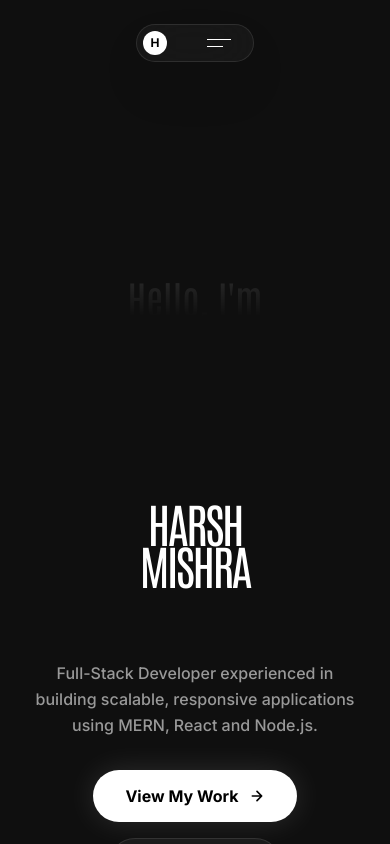
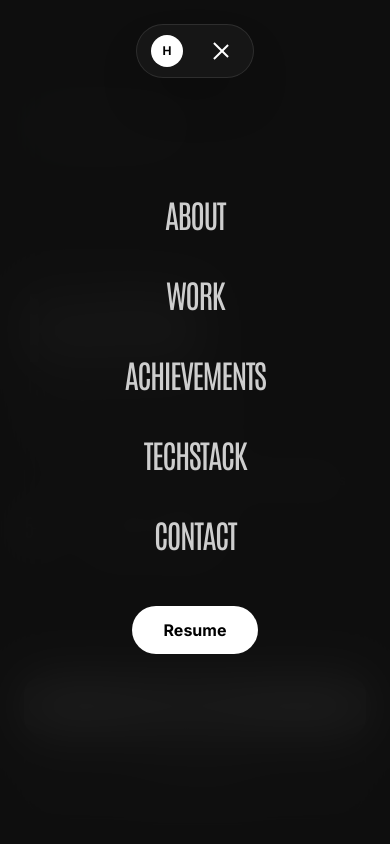
Before and after one commit to harshmishra00/My-Personal-Portfolio, a React (Vite) app: page / in a window 390 px wide. Both pictures are taken after a click on the button "Toggle menu". Shown: the top 844 px of the page. Built offline with nearby package versions, Linux system fonts and the light colour scheme.

Commit message:
Added mobile friendly touches

```diff
--- a/src/components/Achievements.jsx
+++ b/src/components/Achievements.jsx
@@ -4,7 +4,7 @@ import { achievements } from '../data/portfolioData';
 
 const Achievements = () => {
   return (
-    <section id="achievements" className="bg-background py-[160px] relative w-full overflow-hidden">
+    <section id="achievements" className="bg-background py-20 md:py-[160px] relative w-full overflow-hidden">
       <div className="container px-6 md:px-12 mx-auto max-w-[1200px]">
         <motion.div
            initial={{ opacity: 0, y: 50 }}
--- a/src/components/Hero.jsx
+++ b/src/components/Hero.jsx
@@ -3,13 +3,121 @@ import { motion } from 'framer-motion';
 
 const STATS = [
   { value: '5+', label: 'Projects' },
-  { value: '400+', label: 'DSA Problems' },
-  { value: '2026', label: 'Campus Lead' },
+  { value: '400+', label: 'DSA' },
+  { value: '2026', label: 'Lead' },
 ];
 
 const Hero = () => {
   return (
-    <section id="hero" className="relative min-h-screen w-full flex flex-col items-center justify-center overflow-hidden bg-background pt-24 pb-16">
+    <section id="hero" className="relative min-h-screen w-full overflow-hidden bg-background">
+
+      {/* ═══════════════════════════════════════════════════
+          MOBILE LAYOUT  (hidden on md and above)
+      ═══════════════════════════════════════════════════ */}
+      <div className="md:hidden flex flex-col min-h-screen px-6 pt-28 pb-10">
+
+        {/* Available badge */}
+        <motion.div
+          initial={{ opacity: 0, y: -12 }}
+          animate={{ opacity: 1, y: 0 }}
+          transition={{ duration: 0.6 }}
+          className="flex items-center gap-2 self-start bg-white/5 border border-white/10 px-4 py-1.5 rounded-full mb-8"
+        >
+          <span className="relative flex h-2 w-2">
+            <span className="animate-ping absolute inline-flex h-full w-full rounded-full bg-[#22C55E] opacity-75" />
+            <span className="relative inline-flex rounded-full h-2 w-2 bg-[#22C55E]" />
+          </span>
+          <span className="text-white/60 text-xs font-medium tracking-wide">Available for work</span>
+        </motion.div>
+
+        {/* Name — takes up most of screen */}
+        <div className="flex-1 flex flex-col justify-center">
+
+          {/* Faint "Hello I'm" label */}
+          <motion.p
+            initial={{ opacity: 0 }}
+            animate={{ opacity: 0.25 }}
+            transition={{ duration: 1, delay: 0.2 }}
+            className="text-white text-xs uppercase tracking-[0.3em] font-medium mb-4"
+          >
+            Hello, I'm
+          </motion.p>
+
+          {/* Giant name */}
+          <div className="overflow-hidden mb-1">
+            <motion.span
+              initial={{ y: '105%' }}
+              animate={{ y: 0 }}
+              transition={{ duration: 0.9, delay: 0.3, ease: [0.22, 1, 0.36, 1] }}
+              className="block font-display text-[22vw] leading-[0.85] tracking-tighter uppercase text-white"
+            >
+              Harsh
+            </motion.span>
+          </div>
+          <div className="overflow-hidden mb-8">
+            <motion.span
+              initial={{ y: '105%' }}
+              animate={{ y: 0 }}
+              transition={{ duration: 0.9, delay: 0.45, ease: [0.22, 1, 0.36, 1] }}
+              className="block font-display text-[22vw] leading-[0.85] tracking-tighter uppercase"
+              style={{ WebkitTextStroke: '1.5px rgba(255,255,255,0.4)', color: 'transparent' }}
+            >
+              Mishra
+            </motion.span>
+          </div>
+
+          {/* Role line */}
+          <motion.p
+            initial={{ opacity: 0, x: -20 }}
+            animate={{ opacity: 1, x: 0 }}
+            transition={{ duration: 0.8, delay: 0.9 }}
+            className="text-white/45 text-sm font-medium mb-6 border-l border-white/15 pl-4"
+          >
+            Full-Stack Developer · MERN · React · Node.js
+          </motion.p>
+
+          {/* Stats row */}
+          <motion.div
+            initial={{ opacity: 0 }}
+            animate={{ opacity: 1 }}
+            transition={{ delay: 1.1 }}
+            className="flex items-center gap-6 mb-10"
+          >
+            {STATS.map((s, i) => (
+              <div key={i} className="flex flex-col">
+                <span className="font-display text-2xl text-white leading-none tracking-tighter">{s.value}</span>
+                <span className="text-white/25 text-[10px] uppercase tracking-widest mt-0.5 font-medium">{s.label}</span>
+              </div>
+            ))}
+          </motion.div>
+        </div>
+
+        {/* CTAs — pinned to bottom */}
+        <motion.div
+          initial={{ opacity: 0, y: 24 }}
+          animate={{ opacity: 1, y: 0 }}
+          transition={{ duration: 0.8, delay: 1.3 }}
+          className="flex flex-col gap-3"
+        >
+          <a
+            href="#work"
+            className="w-full text-center bg-white text-black py-4 rounded-2xl text-base font-bold active:scale-95 transition-transform shadow-[0_0_30px_rgba(255,255,255,0.1)]"
+          >
+            View My Work →
+          </a>
+          <a
+            href="mailto:harshschoollife@gmail.com"
+            className="w-full text-center border border-white/10 bg-white/5 text-white/80 py-4 rounded-2xl text-base font-semibold active:scale-95 transition-transform"
+          >
+            Let's Connect
+          </a>
+        </motion.div>
+      </div>
+
+      {/* ═══════════════════════════════════════════════════
+          DESKTOP LAYOUT  (hidden on mobile)
+      ═══════════════════════════════════════════════════ */}
+      <div className="hidden md:flex flex-col items-center justify-center min-h-screen pt-24 pb-16">
 
         {/* Background Text */}
         <div className="absolute inset-0 flex items-center justify-center z-0 pointer-events-none select-none">
@@ -17,7 +125,7 @@ const Hero = () => {
             initial={{ opacity: 0, scale: 0.9 }}
             animate={{ opacity: 0.1, scale: 1 }}
             transition={{ duration: 1.5, ease: 'easeOut' }}
-          className="font-display text-[10vw] md:text-[12vw] leading-none bg-gradient-to-b from-white to-[#0F0F0F] bg-clip-text text-transparent whitespace-nowrap mb-[32rem]"
+            className="font-display text-[12vw] leading-none bg-gradient-to-b from-white to-[#0F0F0F] bg-clip-text text-transparent whitespace-nowrap mb-[32rem] text-center"
           >
             Hello, I'm
           </motion.span>
@@ -37,21 +145,20 @@ const Hero = () => {
         </div>
 
         {/* Spacer */}
-      <div className="relative w-full max-w-[1200px] h-[500px] md:h-[600px]" />
+        <div className="relative w-full max-w-[1200px] h-[600px]" />
 
         {/* Subtext and CTA */}
         <motion.div
           initial={{ opacity: 0, y: 40 }}
           animate={{ opacity: 1, y: 0 }}
           transition={{ duration: 1, delay: 1 }}
-        className="relative mt-16 flex flex-col items-center max-w-[640px] text-center px-6 gap-8"
+          className="relative flex flex-col items-center max-w-[640px] text-center px-6 gap-8"
         >
-        <h5 className="relative z-0 text-[#999999] text-base md:text-lg font-medium leading-relaxed">
+          <h5 className="text-[#999999] text-base lg:text-lg font-medium leading-relaxed">
             Full-Stack Developer experienced in building scalable, responsive applications using MERN, React and Node.js.
           </h5>
 
-        {/* CTAs */}
-        <div className="relative z-30 flex flex-col sm:flex-row items-center gap-4">
+          <div className="flex items-center gap-4">
             <a href="#work" className="group flex items-center gap-2.5 bg-white text-black px-8 py-3.5 rounded-full text-base font-bold hover:bg-white/90 transition-all hover:scale-105 active:scale-95 shadow-[0_0_30px_rgba(255,255,255,0.12)]">
               View My Work
               <svg className="w-4 h-4 transition-transform duration-300 group-hover:translate-x-0.5" viewBox="0 0 24 24" fill="none" stroke="currentColor" strokeWidth="2.5" strokeLinecap="round" strokeLinejoin="round">
@@ -63,7 +170,6 @@ const Hero = () => {
             </a>
           </div>
 
-        {/* Stats */}
           <motion.div
             initial={{ opacity: 0 }}
             animate={{ opacity: 1 }}
@@ -78,7 +184,6 @@ const Hero = () => {
             ))}
           </motion.div>
 
-        {/* Available badge */}
           <div className="flex items-center gap-2.5 bg-white/5 border border-white/10 px-5 py-2 rounded-full backdrop-blur-sm">
             <div className="relative flex h-2 w-2">
               <span className="animate-ping absolute inline-flex h-full w-full rounded-full bg-[#22C55E] opacity-75" />
@@ -87,6 +192,7 @@ const Hero = () => {
             <span className="text-white/60 text-xs font-medium tracking-wide">Available for work</span>
           </div>
         </motion.div>
+      </div>
     </section>
   );
 };
--- a/src/components/Navbar.jsx
+++ b/src/components/Navbar.jsx
@@ -1,22 +1,38 @@
 import React, { useState, useEffect } from 'react';
+import { motion, AnimatePresence } from 'framer-motion';
 
 const Navbar = () => {
   const [isVisible, setIsVisible] = useState(false);
+  const [menuOpen, setMenuOpen] = useState(false);
 
   useEffect(() => {
-    // Small delay to animate navbar in on load
     const timer = setTimeout(() => setIsVisible(true), 500);
     return () => clearTimeout(timer);
   }, []);
 
+  // Close menu on resize to desktop
+  useEffect(() => {
+    const onResize = () => { if (window.innerWidth >= 1024) setMenuOpen(false); };
+    window.addEventListener('resize', onResize);
+    return () => window.removeEventListener('resize', onResize);
+  }, []);
+
+  const navLinks = [
+    { href: '#about', label: 'About' },
+    { href: '#work', label: 'Work' },
+    { href: '#achievements', label: 'Achievements' },
+    { href: '#services', label: 'TechStack' },
+    { href: '#footer', label: 'Contact' },
+  ];
+
   return (
+    <>
       <nav
-      className={`fixed top-6 left-1/2 -translate-x-1/2 z-[100] w-full max-w-fit px-4 transition-all duration-1000 ease-out ${isVisible ? "opacity-100 translate-y-0" : "opacity-0 -translate-y-20"
-        }`}
+        className={`fixed top-6 left-1/2 -translate-x-1/2 z-[100] w-full max-w-fit px-4 transition-all duration-1000 ease-out ${isVisible ? 'opacity-100 translate-y-0' : 'opacity-0 -translate-y-20'}`}
       >
         <div className="flex items-center justify-between gap-6 px-1.5 py-1.5 bg-[#1a1a1a]/80 backdrop-blur-xl border border-white/10 rounded-full shadow-2xl">
 
-        {/* Left Links */}
+          {/* Left Links — desktop only */}
           <div className="hidden lg:flex items-center gap-1 pl-4">
             <NavLink href="#about" label="About" />
             <NavLink href="#work" label="Work" />
@@ -24,11 +40,11 @@ const Navbar = () => {
           </div>
 
           {/* Logo */}
-        <div className="w-6 h-6 rounded-full bg-white flex items-center justify-center font-bold text-black text-xs">
+          <div className="w-8 h-8 lg:w-6 lg:h-6 rounded-full bg-white flex items-center justify-center font-bold text-black text-xs ml-2 lg:ml-0">
             H
           </div>
 
-        {/* Right Links */}
+          {/* Right Links — desktop only */}
           <div className="hidden lg:flex items-center gap-1 pr-1.5">
             <NavLink href="#services" label="TechStack" />
             <NavLink href="#footer" label="Contact" />
@@ -47,19 +63,56 @@ const Navbar = () => {
             </a>
           </div>
 
-        {/* Mobile Menu Button */}
-        <div className="lg:hidden pr-4 pl-2">
-          <button className="text-white p-2 relative w-8 h-6 flex flex-col justify-center gap-1.5">
-            <div className="w-6 h-0.5 bg-white transition-all"></div>
-            <div className="w-4 h-0.5 bg-white transition-all self-end"></div>
+          {/* Hamburger — mobile only */}
+          <button
+            onClick={() => setMenuOpen(o => !o)}
+            className="lg:hidden pr-3 pl-1 flex flex-col justify-center gap-1.5 w-10 h-10"
+            aria-label="Toggle menu"
+          >
+            <span className={`block w-5 h-0.5 bg-white transition-all duration-300 origin-center ${menuOpen ? 'rotate-45 translate-y-[7px]' : ''}`} />
+            <span className={`block h-0.5 bg-white transition-all duration-300 ${menuOpen ? 'w-0 opacity-0' : 'w-4'}`} />
+            <span className={`block w-5 h-0.5 bg-white transition-all duration-300 origin-center ${menuOpen ? '-rotate-45 -translate-y-[7px]' : ''}`} />
           </button>
         </div>
-      </div>
       </nav>
+
+      {/* Mobile slide-down menu */}
+      <AnimatePresence>
+        {menuOpen && (
+          <motion.div
+            key="mobile-menu"
+            initial={{ opacity: 0, y: -20 }}
+            animate={{ opacity: 1, y: 0 }}
+            exit={{ opacity: 0, y: -20 }}
+            transition={{ duration: 0.25, ease: 'easeOut' }}
+            className="fixed inset-0 z-[99] bg-[#0f0f0f]/95 backdrop-blur-xl flex flex-col items-center justify-center gap-8 lg:hidden"
+          >
+            {navLinks.map(link => (
+              <a
+                key={link.href}
+                href={link.href}
+                onClick={() => setMenuOpen(false)}
+                className="font-display text-[clamp(2rem,8vw,3.5rem)] uppercase text-white/80 hover:text-white tracking-tighter transition-colors"
+              >
+                {link.label}
+              </a>
+            ))}
+            <a
+              href="/My-Cv-Updated (1).pdf"
+              target="_blank"
+              rel="noopener noreferrer"
+              onClick={() => setMenuOpen(false)}
+              className="mt-4 px-8 py-3 bg-white text-black rounded-full font-bold text-base"
+            >
+              Resume
+            </a>
+          </motion.div>
+        )}
+      </AnimatePresence>
+    </>
   );
 };
 
-// Helper component for animated links
 const NavLink = ({ href, label }) => (
   <a href={href} className="group relative h-10 px-4 flex items-center overflow-hidden">
     <div className="relative flex flex-col transition-transform duration-500 ease-in-out group-hover:-translate-y-full">
--- a/src/components/Projects.jsx
+++ b/src/components/Projects.jsx
@@ -7,7 +7,7 @@ const Projects = () => {
     <section id="work" className="w-full bg-white text-[#0f0f0f] relative pt-[12vh] pb-[6vh]">
 
       {/* Section heading */}
-      <div className="container px-6 md:px-12 mx-auto mb-16">
+      <div className="container px-6 md:px-12 mx-auto mb-10 md:mb-16">
         <motion.p
           initial={{ opacity: 0, y: 20 }}
           whileInView={{ opacity: 1, y: 0 }}
@@ -27,7 +27,15 @@ const Projects = () => {
         </motion.h2>
       </div>
 
-      <div className="relative">
+      {/* Mobile: stacked cards */}
+      <div className="md:hidden flex flex-col gap-8 px-4">
+        {projects.map((project, index) => (
+          <MobileProjectCard key={project.id} project={project} index={index} />
+        ))}
+      </div>
+
+      {/* Desktop: sticky scroll stack */}
+      <div className="hidden md:block relative">
         {projects.map((project, index) => (
           <ProjectCard key={project.id} project={project} index={index} total={projects.length} />
         ))}
@@ -36,13 +44,62 @@ const Projects = () => {
   );
 };
 
-const ProjectCard = ({ project, index, total }) => {
+/* ── Mobile card ──────────────────────────────────── */
+const MobileProjectCard = ({ project, index }) => (
+  <motion.div
+    initial={{ opacity: 0, y: 40 }}
+    whileInView={{ opacity: 1, y: 0 }}
+    viewport={{ once: false, margin: '-60px' }}
+    transition={{ duration: 0.6, delay: index * 0.05 }}
+    className="rounded-[24px] border border-[#e5e5e5] bg-[#f5f5f5] overflow-hidden shadow-lg"
+  >
+    {/* Image */}
+    <div className="w-full h-[200px] overflow-hidden">
+      {project.image ? (
+        <img src={project.image} alt={project.title} className="w-full h-full object-cover" />
+      ) : (
+        <div className={`w-full h-full ${project.imageColor} flex items-center justify-center`}>
+          <span className="text-white/20 font-display text-2xl uppercase tracking-widest">{project.title}</span>
+        </div>
+      )}
+    </div>
+
+    {/* Content */}
+    <div className="p-6 space-y-4">
+      <div className="flex items-center gap-2 text-[#999] text-xs font-bold uppercase tracking-widest">
+        <span>{project.year}</span><span>•</span><span>{project.category}</span>
+      </div>
+      <h2 className="text-3xl font-display font-medium text-[#0f0f0f] leading-[0.95]">{project.title}</h2>
+      <p className="text-[#555] text-sm leading-relaxed">{project.description}</p>
+
+      {project.techStack && (
+        <div className="flex flex-wrap gap-2">
+          {project.techStack.map((tech, i) => (
+            <span key={i} className="px-3 py-1 bg-white border border-[#e5e5e5] rounded-full text-[#555] text-xs font-medium">
+              {tech}
+            </span>
+          ))}
+        </div>
+      )}
+
+      <div className="flex gap-3 pt-2">
+        <a href={project.liveUrl} target="_blank" rel="noopener noreferrer"
+          className="flex-1 text-center py-3 rounded-full bg-[#0f0f0f] text-white text-sm font-semibold">
+          Live Demo
+        </a>
+        <a href={project.githubUrl} target="_blank" rel="noopener noreferrer"
+          className="flex-1 text-center py-3 rounded-full border border-[#0f0f0f]/20 text-[#0f0f0f] text-sm font-semibold">
+          GitHub
+        </a>
+      </div>
+    </div>
+  </motion.div>
+);
+
+/* ── Desktop sticky card ──────────────────────────── */
+const ProjectCard = ({ project, index }) => {
   const cardRef = useRef(null);
-  const { scrollYProgress } = useScroll({
-    target: cardRef,
-    offset: ['start start', 'end start'],
-  });
-
+  const { scrollYProgress } = useScroll({ target: cardRef, offset: ['start start', 'end start'] });
   const scale = useTransform(scrollYProgress, [0, 1], [1, 0.92]);
   const blurValue = useTransform(scrollYProgress, [0, 1], [0, 6]);
   const filter = useMotionTemplate`blur(${blurValue}px)`;
@@ -53,7 +110,7 @@ const ProjectCard = ({ project, index, total }) => {
       <motion.div
         initial={{ opacity: 0, y: 50 }}
         whileInView={{ opacity: 1, y: 0 }}
-        viewport={{ once: false, margin: "-100px" }}
+        viewport={{ once: false, margin: '-100px' }}
         transition={{ duration: 0.8 }}
         style={{ top: topOffset, scale, filter }}
         className="relative flex flex-col w-[95vw] max-w-[1400px] h-[80vh] rounded-[32px] p-8 md:p-14 origin-top border border-[#e5e5e5] bg-[#f5f5f5] shadow-2xl overflow-hidden"
@@ -62,9 +119,7 @@ const ProjectCard = ({ project, index, total }) => {
           <div className="md:w-[35%] flex flex-col justify-between py-4">
             <div className="space-y-6">
               <div className="flex items-center gap-3 text-[#999999] text-sm font-bold uppercase tracking-widest">
-                <span>{project.year}</span>
-                <span>•</span>
-                <span>{project.category}</span>
+                <span>{project.year}</span><span>•</span><span>{project.category}</span>
               </div>
               <h2 className="text-4xl md:text-6xl lg:text-7xl font-display font-medium text-[#0f0f0f] leading-[0.95]">
                 {project.title}
@@ -72,40 +127,32 @@ const ProjectCard = ({ project, index, total }) => {
               <p className="text-[#555555] text-lg md:text-xl leading-relaxed font-sans max-w-md">
                 {project.description}
               </p>
-
               {project.techStack && (
                 <div className="flex flex-wrap gap-2 mt-4">
                   {project.techStack.map((tech, i) => (
-                    <span
-                      key={i}
-                      className="px-3 py-1 bg-white border border-[#e5e5e5] rounded-full text-[#555] text-xs font-medium tracking-wide"
-                    >
+                    <span key={i} className="px-3 py-1 bg-white border border-[#e5e5e5] rounded-full text-[#555] text-xs font-medium tracking-wide">
                       {tech}
                     </span>
                   ))}
                 </div>
               )}
             </div>
-
             <div className="mt-8 md:mt-0 flex flex-wrap gap-4">
-              <a href={project.liveUrl} target="_blank" rel="noopener noreferrer" className="flex items-center gap-2 px-8 py-4 rounded-full bg-[#0f0f0f] text-white text-lg font-semibold hover:bg-[#222] transition-all hover:scale-105 active:scale-95">
+              <a href={project.liveUrl} target="_blank" rel="noopener noreferrer"
+                className="flex items-center gap-2 px-8 py-4 rounded-full bg-[#0f0f0f] text-white text-lg font-semibold hover:bg-[#222] transition-all hover:scale-105 active:scale-95">
                 Live Demo
                 <svg width="20" height="20" viewBox="0 0 24 24" fill="none" stroke="currentColor" strokeWidth="2" strokeLinecap="round" strokeLinejoin="round"><path d="M18 13v6a2 2 0 0 1-2 2H5a2 2 0 0 1-2-2V8a2 2 0 0 1 2-2h6"></path><polyline points="15 3 21 3 21 9"></polyline><line x1="10" y1="14" x2="21" y2="3"></line></svg>
               </a>
-              <a href={project.githubUrl} target="_blank" rel="noopener noreferrer" className="flex items-center gap-2 px-8 py-4 rounded-full border border-[#0f0f0f]/20 text-[#0f0f0f] text-lg font-semibold hover:bg-[#0f0f0f]/5 transition-all hover:scale-105 active:scale-95">
+              <a href={project.githubUrl} target="_blank" rel="noopener noreferrer"
+                className="flex items-center gap-2 px-8 py-4 rounded-full border border-[#0f0f0f]/20 text-[#0f0f0f] text-lg font-semibold hover:bg-[#0f0f0f]/5 transition-all hover:scale-105 active:scale-95">
                 GitHub
                 <svg width="22" height="22" viewBox="0 0 24 24" fill="none" stroke="currentColor" strokeWidth="2" strokeLinecap="round" strokeLinejoin="round"><path d="M9 19c-5 1.5-5-2.5-7-3m14 6v-3.87a3.37 3.37 0 0 0-.94-2.61c3.14-.35 6.44-1.54 6.44-7A5.44 5.44 0 0 0 20 4.77 5.07 5.07 0 0 0 19.91 1S18.73.65 16 2.48a13.38 13.38 0 0 0-7 0C6.27.65 5.09 1 5.09 1A5.07 5.07 0 0 0 5 4.77a5.44 5.44 0 0 0-1.5 3.78c0 5.42 3.3 6.61 6.44 7A3.37 3.37 0 0 0 9 18.13V22"></path></svg>
               </a>
             </div>
           </div>
-
           <div className="relative flex-1 w-full h-full rounded-[20px] overflow-hidden border border-[#e5e5e5] shadow-inner flex items-center justify-center">
             {project.image ? (
-              <img
-                src={project.image}
-                alt={project.title}
-                className="w-full h-full object-cover"
-              />
+              <img src={project.image} alt={project.title} className="w-full h-full object-cover" />
             ) : (
               <div className={`w-full h-full ${project.imageColor} flex items-center justify-center`}>
                 <span className="text-white/20 font-display text-4xl uppercase tracking-widest">{project.title}</span>
```
Also changed, not shown: src/components/Education.jsx (+8 -8 lines), src/components/Footer.jsx (+6 -6 lines). Lines whose indentation alone changed are shown as unchanged.
